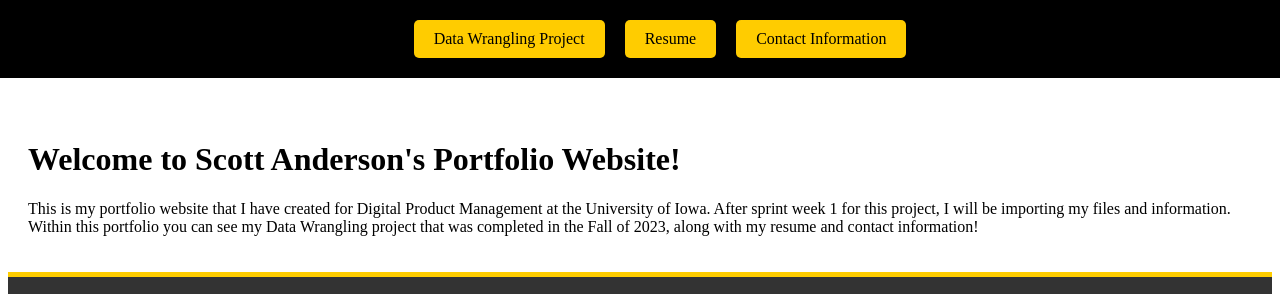
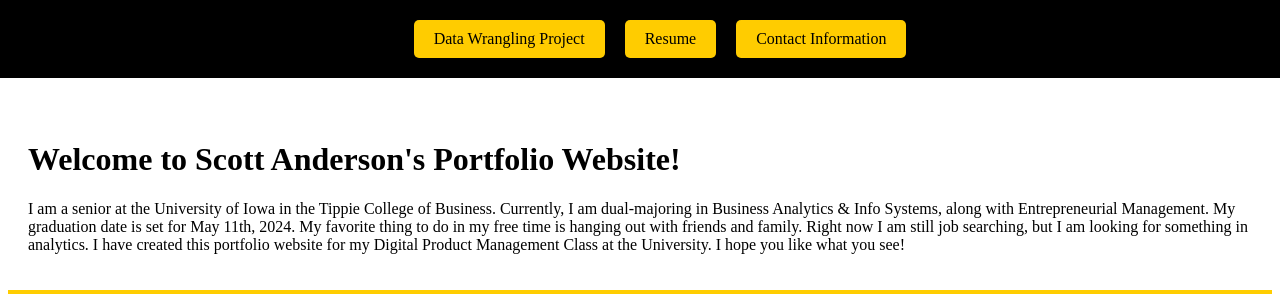
Before and after one commit to sanderson1470/Scott-Anderson-DPM-Personal-Website, a plain HTML site: page index.html in a window 1280 px wide. Shown: the top 294 px of the page. Drawn offline with Linux system fonts and the light colour scheme.

Commit message:
Updated about me section

```diff
--- a/index.html
+++ b/index.html
@@ -33,7 +33,8 @@
 
     <div class="content">
         <h1>Welcome to Scott Anderson's Portfolio Website!</h1>
-        <p>This is my portfolio website that I have created for Digital Product Management at the University of Iowa. After sprint week 1 for this project, I will be importing my files and information. Within this portfolio you can see my Data Wrangling project that was completed in the Fall of 2023, along with my resume and contact information!</p>
+        <p>I am a senior at the University of Iowa in the Tippie College of Business. Currently, I am dual-majoring in Business Analytics & Info Systems, along with Entrepreneurial Management. My graduation date is set for May 11th, 2024. My favorite thing to do in my free time is hanging out with friends and family. Right now I am still job searching, but I am looking for something in analytics. I have created this portfolio website for my Digital Product Management Class at the University. I hope you like what you see!
+        </p>
 
     </div>
 
```
